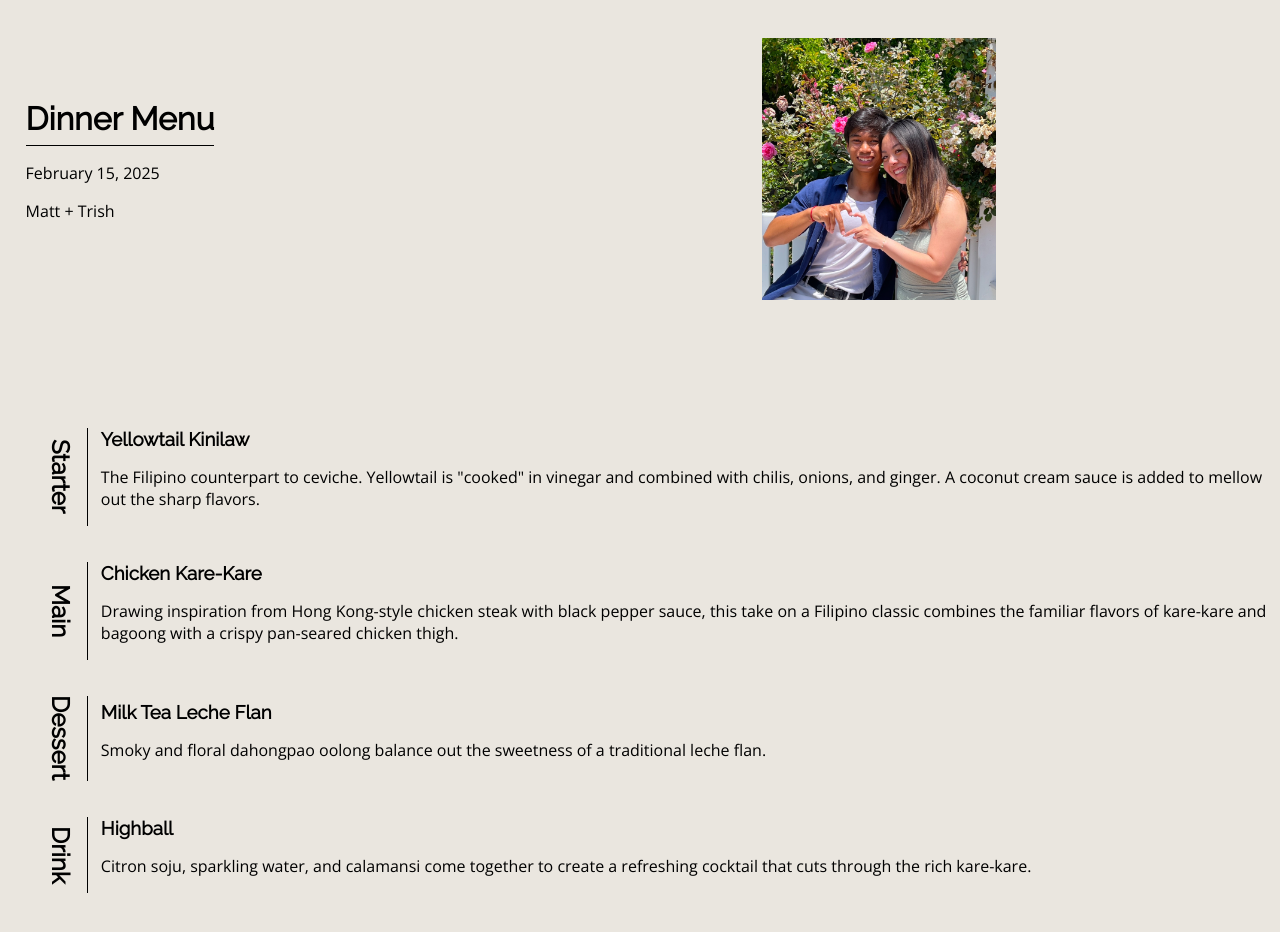
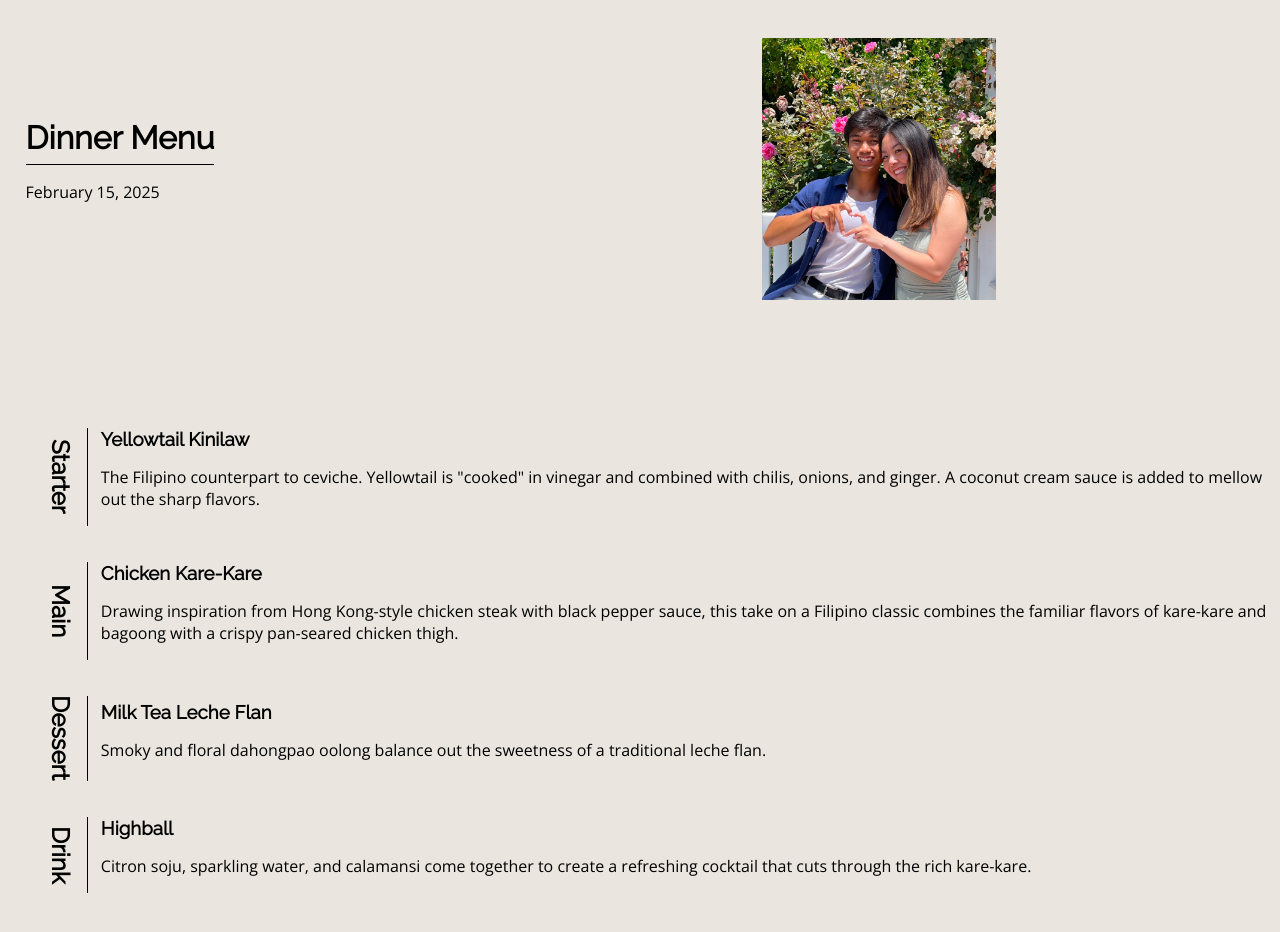
Before and after one commit to MattBaldivino/valentines-menu.github.io, a React (Create React App) app in the folder valentine-menu/: page / in a window 1280 px wide. Shown: the top 932 px of the page. Built offline with nearby package versions, Linux system fonts and the light colour scheme; a web font is replaced by a local one.

Commit message:
fixed pic

```diff
--- a/valentine-menu/src/App.js
+++ b/valentine-menu/src/App.js
@@ -11,7 +11,6 @@ function App() {
               <h1>Dinner Menu</h1>
               <hr></hr>
               <p>February 15, 2025</p>
-              <p>Matt + Trish</p>
             </div>
             <div className='child-two'>
               <img src={photo} alt="Trish and Matt" />
```
